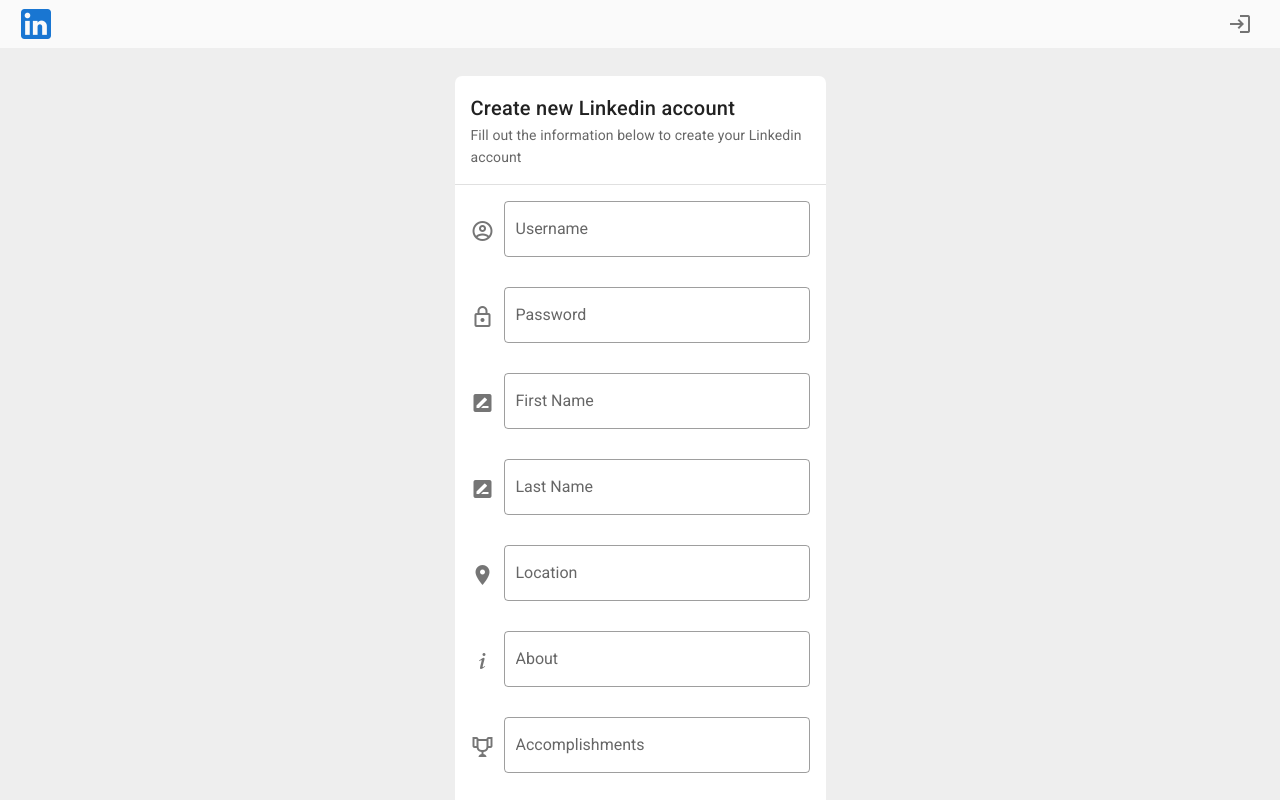
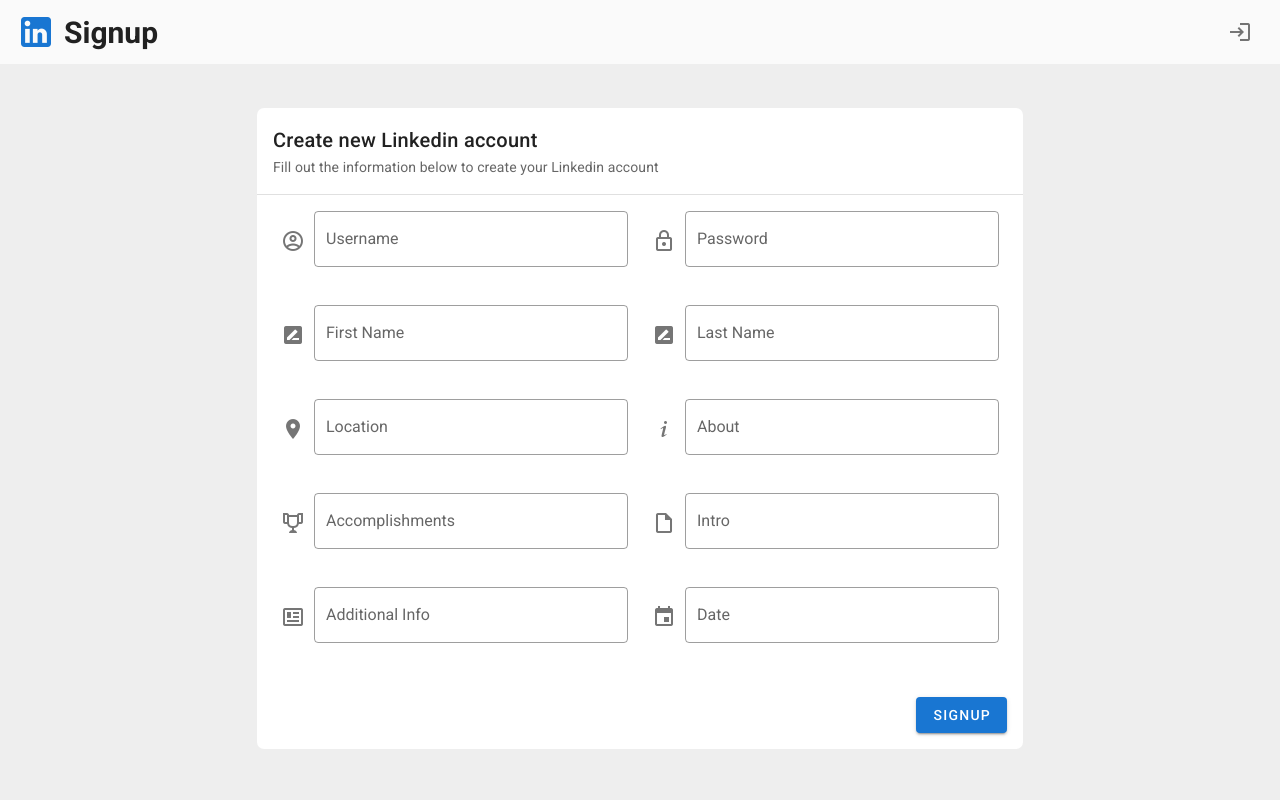
Before and after one commit to Atelier-Developers/alethia, a Vue app in the folder front/: page /signup in a window 1280 px wide. Shown: the top 800 px of the page. Built offline with nearby package versions, Linux system fonts and the light colour scheme.

Commit message:
better ui

```diff
--- a/front/src/App.vue
+++ b/front/src/App.vue
@@ -95,7 +95,6 @@
     <div>
       <v-app-bar
           color="grey lighten-5"
-          dense
           flat
           fixed
       >
@@ -103,6 +102,9 @@
           <v-icon x-large left color="primary">mdi-linkedin</v-icon>
         </v-toolbar-title>
 
+        <div class="font-weight-bold" style="font-size: 30px">
+          {{ title }}
+        </div>
         <v-spacer></v-spacer>
         <div v-if="isAuthenticated" style="display: flex">
           <div>
@@ -129,7 +131,7 @@
       </v-app-bar>
     </div>
 
-    <v-main class="pt-16 grey lighten-3">
+    <v-main class="mt-8 pt-16 grey lighten-3">
       <router-view></router-view>
     </v-main>
   </v-app>
@@ -144,6 +146,7 @@
   data: () => ({
     dialogSearch: false,
     username: '',
+    title: "LinkedIn",
     appBarItems: [
       {
         icon: 'mdi-home',
@@ -206,6 +209,11 @@
         language: this.searchOpt.language.use ? this.searchOpt.language.text : '',
       });
     }
-  }
+  },
+  watch: {
+    '$route'(to) {
+      this.title = to.name;
+    }
+  },
 };
 </script>
--- a/front/src/components/Comment.vue
+++ b/front/src/components/Comment.vue
@@ -12,12 +12,13 @@
               <v-textarea
                   label="your Reply"
                   v-model="newReply.text"
+                  outlined
               />
             </v-col>
           </v-row>
           <v-row>
             <v-col cols="12">
-              <v-btn @click="sendReply()">
+              <v-btn @click="sendReply()" color="primary">
                 Reply
               </v-btn>
             </v-col>
@@ -53,7 +54,7 @@
       <v-container>
         <v-row class="my-3">
           <v-col cols="12">
-            <div class="post-content">
+            <div class="post-content" style="white-space: pre-line;color: black">
               {{ comment.text }}
             </div>
           </v-col>
--- a/front/src/components/LittleComment.vue
+++ b/front/src/components/LittleComment.vue
@@ -1,5 +1,5 @@
 <template>
-  <v-card>
+  <v-card flat outlined>
     <v-card-title>
       {{ comment.commenter_username }}:
     </v-card-title>
--- a/front/src/components/Notif.vue
+++ b/front/src/components/Notif.vue
@@ -1,7 +1,7 @@
 <template>
   <div>
     <!--        BD-->
-    <v-card v-if="notif.type === 'BD'">
+    <v-card v-if="notif.type === 'BD'" flat>
       <v-card-title class="notif-header">
         {{ notif.creator.username }}'s Birthday!
       </v-card-title>
@@ -21,7 +21,7 @@
     </v-card>
 
     <!--        VP-->
-    <v-card v-else-if="notif.type === 'VP'">
+    <v-card v-else-if="notif.type === 'VP'" flat>
       <v-card-title class="notif-header">
         {{ notif.creator.username }}'s viewed ur profile!
       </v-card-title>
@@ -41,7 +41,7 @@
     </v-card>
 
     <!--        LP-->
-    <v-card v-else-if="notif.type === 'LP'">
+    <v-card v-else-if="notif.type === 'LP'" flat>
       <v-card-title class="notif-header">
         {{ notif.creator.username }} has Liked ur post!
       </v-card-title>
@@ -53,7 +53,7 @@
         <v-row>
           <v-col cols="12">
             <div class="notif-content">
-              <v-card>
+              <v-card flat outlined>
                 <v-card-title class="notif-header">
                   <v-row>
                     <v-col cols="12">
@@ -89,7 +89,7 @@
     </v-card>
 
     <!--        CM-->
-    <v-card v-else-if="notif.type === 'CM'">
+    <v-card v-else-if="notif.type === 'CM'" flat>
       <v-card-title class="notif-header">
         {{ notif.creator.username }} has commented under ur post!
       </v-card-title>
@@ -101,7 +101,7 @@
         <v-row>
           <v-col cols="12">
             <div class="notif-content">
-              <v-card>
+              <v-card flat outlined>
                 <v-card-title class="notif-header">
                   <v-row>
                     <v-col cols="12">
@@ -140,7 +140,7 @@
     </v-card>
 
     <!--        LCM-->
-    <v-card v-else-if="notif.type === 'LCM'">
+    <v-card v-else-if="notif.type === 'LCM'" flat>
       <v-card-title class="notif-header">
         {{ notif.creator.username }} has Liked ur comment!
       </v-card-title>
@@ -164,7 +164,7 @@
     </v-card>
 
     <!--        RCM-->
-    <v-card v-else-if="notif.type === 'RCM'">
+    <v-card v-else-if="notif.type === 'RCM'" flat>
       <v-card-title class="notif-header">
         {{ notif.creator.username }} has replied ur comment!
       </v-card-title>
@@ -176,13 +176,13 @@
         <v-row>
           <v-col cols="12">
             <div class="notif-content">
-              <LittleComment :dense="true" :comment="notif.comment"/>
+              <LittleComment :dense="true" :comment="notif.replied_comment"/>
             </div>
             <div class="my-3">
               has been replied by {{ notif.creator.username }}:
             </div>
             <div class="notif-content">
-              <LittleComment :dense="true" :comment="notif.replied_comment"/>
+              <LittleComment :dense="true" :comment="notif.comment"/>
             </div>
           </v-col>
         </v-row>
@@ -190,7 +190,7 @@
     </v-card>
 
     <!--        END-->
-    <v-card v-else-if="notif.type === 'END'">
+    <v-card v-else-if="notif.type === 'END'" flat>
       <v-card-title class="notif-header">
         {{ notif.creator.username }} has endorsed ur skill!
       </v-card-title>
@@ -211,7 +211,7 @@
     </v-card>
 
     <!--        FCW-->
-    <v-card v-else-if="notif.type === 'FCW'">
+    <v-card v-else-if="notif.type === 'FCW'" flat>
       <v-card-title class="notif-header">
         {{ notif.creator.username }} has changed his company!
       </v-card-title>
--- a/front/src/components/Post.vue
+++ b/front/src/components/Post.vue
@@ -21,7 +21,7 @@
                     </h4>
                   </v-card-title>
                   <v-divider/>
-                  <v-card-text>
+                  <v-card-text style="white-space: pre-line;color: black">
                     {{ post.description }}
                   </v-card-text>
                 </v-card>
@@ -64,7 +64,7 @@
       <v-container>
         <v-row>
           <v-col cols="12">
-            <div class="post-content">
+            <div class="post-content" style="white-space: pre-line;color: black">
               {{ post.description }}
             </div>
           </v-col>
@@ -91,7 +91,7 @@
               <v-container>
                 <v-row class="my-3">
                   <v-col cols="12">
-                    <div class="post-content">
+                    <div class="post-content" style="white-space: pre-line;color: black">
                       {{ repost.description }}
                     </div>
                   </v-col>
--- a/front/src/components/Repost.vue
+++ b/front/src/components/Repost.vue
@@ -18,7 +18,7 @@
       <v-container>
         <v-row class="my-3">
           <v-col cols="12">
-            <div class="post-content">
+            <div class="post-content" style="white-space: pre-line;color: black">
               {{ post.description }}
             </div>
           </v-col>
--- a/front/src/components/Skill.vue
+++ b/front/src/components/Skill.vue
@@ -27,7 +27,8 @@
         skill_id: this.skill.id,
         user_id: this.user_id
       }).then(() => {
-        this.skill.is_endorsed_by_this_user = !this.skill.liked
+        this.skill.is_endorsed_by_this_user = !this.skill.liked;
+        this.skill.endorse_count += 1;
       })
     }
   }
--- a/front/src/views/Home.vue
+++ b/front/src/views/Home.vue
@@ -48,7 +48,7 @@
             {{ isoToDate(post.created) }}
           </v-card-subtitle>
           <v-divider/>
-          <v-card-text>
+          <v-card-text style="white-space: pre-line;color: black" >
             {{ post.description }}
           </v-card-text>
           <v-container v-if="+post.repost_id!== 0">
@@ -106,6 +106,7 @@
     ...mapActions('PostModules', ["likePost"]),
     async sendPost() {
       await this.addPost(this.newPost);
+      this.newPost.text = '';
       await this.getPosts();
     },
     async sendLike(post) {
--- a/front/src/views/Notifs.vue
+++ b/front/src/views/Notifs.vue
@@ -3,11 +3,6 @@
     <v-row>
       <v-col cols="12">
         <v-container>
-          <v-row>
-            <v-col cols="12">
-                  <h1>Notifications</h1>
-            </v-col>
-          </v-row>
           <v-row v-for="notif in notifs" :key="([notif.id, notif.type]).toString()">
             <v-col cols="12">
               <Notif :notif="notif"/>
--- a/front/src/views/PostPage.vue
+++ b/front/src/views/PostPage.vue
@@ -138,7 +138,6 @@
       await this.getLikes(id)
       this.liked = this.checkAmILike()
       await this.getComments(id);
-      await this.getRepost(id);
       await this.getReposts(id)
     }
   },
--- a/front/src/views/Signup.vue
+++ b/front/src/views/Signup.vue
@@ -1,7 +1,7 @@
 <template>
   <v-container>
     <v-row justify="center">
-      <v-col cols="12" sm="6" md="4">
+      <v-col cols="12" sm="8" md="8">
         <v-card style="border-radius: 7px;" flat>
           <v-card-title>
             Create new Linkedin account
@@ -12,12 +12,16 @@
           <v-divider/>
           <v-card-text>
             <v-form @submit.prevent="sendSignup">
+              <v-row dense>
+                <v-col cols="12" sm="6" class="px-3">
                   <v-text-field
                       outlined
                       prepend-icon="mdi-account-circle-outline"
                       label="Username"
                       v-model="user.username"
                   />
+                </v-col>
+                <v-col cols="12" sm="6" class="px-3">
                   <v-text-field
                       label="Password"
                       type="password"
@@ -25,48 +29,64 @@
                       outlined
                       v-model="user.password"
                   />
+                </v-col>
+                <v-col cols="12" sm="6" class="px-3">
                   <v-text-field
                       outlined
                       prepend-icon="mdi-rename-box"
                       label="First Name"
                       v-model="user.first_name"
                   />
+                </v-col>
+                <v-col cols="12" sm="6" class="px-3">
                   <v-text-field
                       outlined
                       prepend-icon="mdi-rename-box"
                       label="Last Name"
                       v-model="user.last_name"
                   />
+                </v-col>
+                <v-col cols="12" sm="6" class="px-3">
                   <v-text-field
                       outlined
                       prepend-icon="mdi-map-marker"
                       label="Location"
                       v-model="user.location"
                   />
+                </v-col>
+                <v-col cols="12" sm="6" class="px-3">
                   <v-text-field
                       outlined
                       prepend-icon="mdi-information-variant"
                       label="About"
                       v-model="user.about"
                   />
+                </v-col>
+                <v-col cols="12" sm="6" class="px-3">
                   <v-text-field
                       outlined
                       prepend-icon="mdi-trophy-outline"
                       label="Accomplishments"
                       v-model="user.accomplishments"
                   />
+                </v-col>
+                <v-col cols="12" sm="6" class="px-3">
                   <v-text-field
                       prepend-icon="mdi-file-outline"
                       outlined
                       label="Intro"
                       v-model="user.intro"
                   />
+                </v-col>
+                <v-col cols="12" sm="6" class="px-3">
                   <v-text-field
                       prepend-icon="mdi-newspaper-variant-outline"
                       outlined
                       label="Additional Info"
                       v-model="user.additional_info"
                   />
+                </v-col>
+                <v-col cols="12" sm="6" class="px-3">
                   <v-menu
                       ref="menu1"
                       v-model="menu1"
@@ -94,6 +114,9 @@
                         @input="menu1 = false"
                     ></v-date-picker>
                   </v-menu>
+                </v-col>
+              </v-row>
+
               <v-row class="pa-3">
                 <v-spacer/>
                 <v-btn
```
Lines whose indentation alone changed are shown as unchanged.
